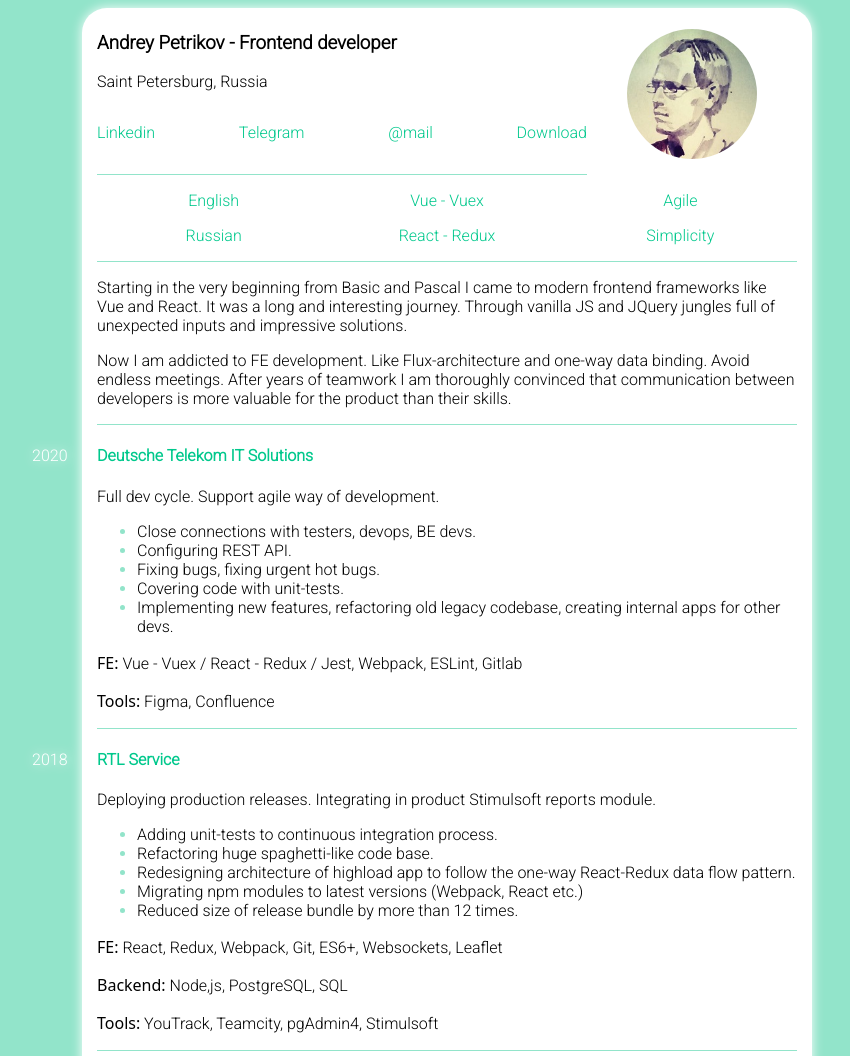
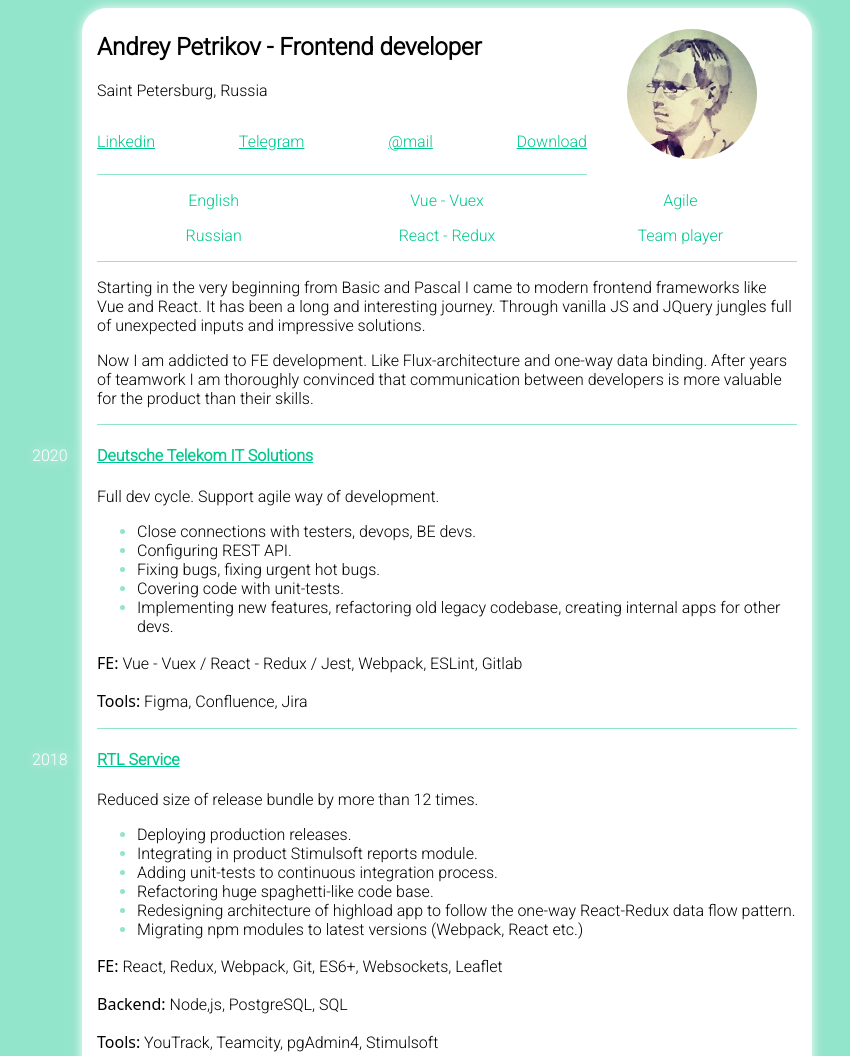
Before and after one commit to apetrikov/apetriko, a plain HTML site: page index.html in a window 1280 px wide. Shown: the top 1056 px of the page, without its empty margins (193-1043 px from the left). Drawn offline with Linux system fonts and the light colour scheme.

Commit message:
Fix typos

```diff
--- a/index.html
+++ b/index.html
@@ -12,7 +12,7 @@
 <main>
     <header>
         <article class="about bottom-border">
-            <h3>Andrey&nbsp;Petrikov - Frontend&nbsp;developer</h3>
+            <h2>Andrey&nbsp;Petrikov - Frontend&nbsp;developer</h2>
             <p>Saint Petersburg, Russia</p>
             <div class="links">
                 <p><a href="https://www.linkedin.com/in/unimhet" target="_blank">Linkedin</a></p>
@@ -36,15 +36,15 @@
         </section>
         <section class="skill">
             <p class="static-text">Agile</p>
-            <p class="static-text">Simplicity</p>
+            <p class="static-text">Team player</p>
         </section>
     </div>
     <article class="bottom-border">
         <p>Starting in the very beginning from Basic and Pascal I came to modern frontend frameworks like Vue and React.
-            It was a long and interesting journey. Through vanilla JS and JQuery jungles full of unexpected inputs and
-            impressive solutions.</p>
+            It has been a long and interesting journey. Through vanilla JS and JQuery jungles full of unexpected inputs
+            and impressive solutions.</p>
 
-        <p>Now I am addicted to FE development. Like Flux-architecture and one-way data binding. Avoid endless meetings.
+        <p>Now I am addicted to FE development. Like Flux-architecture and one-way data binding.
             After years of teamwork I am thoroughly convinced that communication between developers is more valuable
             for the product than their skills.</p>
     </article>
@@ -60,19 +60,20 @@
             <li>Implementing new features, refactoring old legacy codebase, creating internal apps for other devs.</li>
         </ul>
         <p><span class="bold">FE:</span> Vue - Vuex / React - Redux / Jest, Webpack, ESLint, Gitlab</p>
-        <p><span class="bold">Tools:</span> Figma, Confluence</p>
+        <p><span class="bold">Tools:</span> Figma, Confluence, Jira</p>
     </article>
     <article class="bottom-border">
         <span class="year">2018</span><h4><a href="https://rtlservice.com" target="_blank">RTL Service</a></h4>
-        <p>Deploying production releases. Integrating in product Stimulsoft reports module.</p>
+        <p>Reduced size of release bundle by more than 12 times.</p>
         <ul>
+            <li>Deploying production releases.</li>
+            <li>Integrating in product Stimulsoft reports module.</li>
             <li>Adding unit-tests to continuous integration process.</li>
             <li>Refactoring huge spaghetti-like code base.</li>
             <li>Redesigning architecture of highload app to follow the one-way React-Redux data flow pattern.
             </li>
             <li>Migrating npm modules to latest versions (Webpack, React etc.)
             </li>
-            <li>Reduced size of release bundle by more than 12 times.</li>
         </ul>
         <p><span class="bold">FE:</span> React, Redux, Webpack, Git, ES6+, Websockets, Leaflet</p>
         <p><span class="bold">Backend:</span> Node,js, PostgreSQL, SQL</p>
--- a/styles.css
+++ b/styles.css
@@ -84,12 +84,12 @@ header {
 
 a:link {
     color: rgb(0, 200, 140);
-    text-decoration: none;
+    /*text-decoration: none;*/
 }
 
 a:visited {
     color: rgb(0, 200, 140);
-    text-decoration: none;
+    /*text-decoration: none;*/
 }
 
 a:hover {
```
Also changed, not shown: 1 other file.
